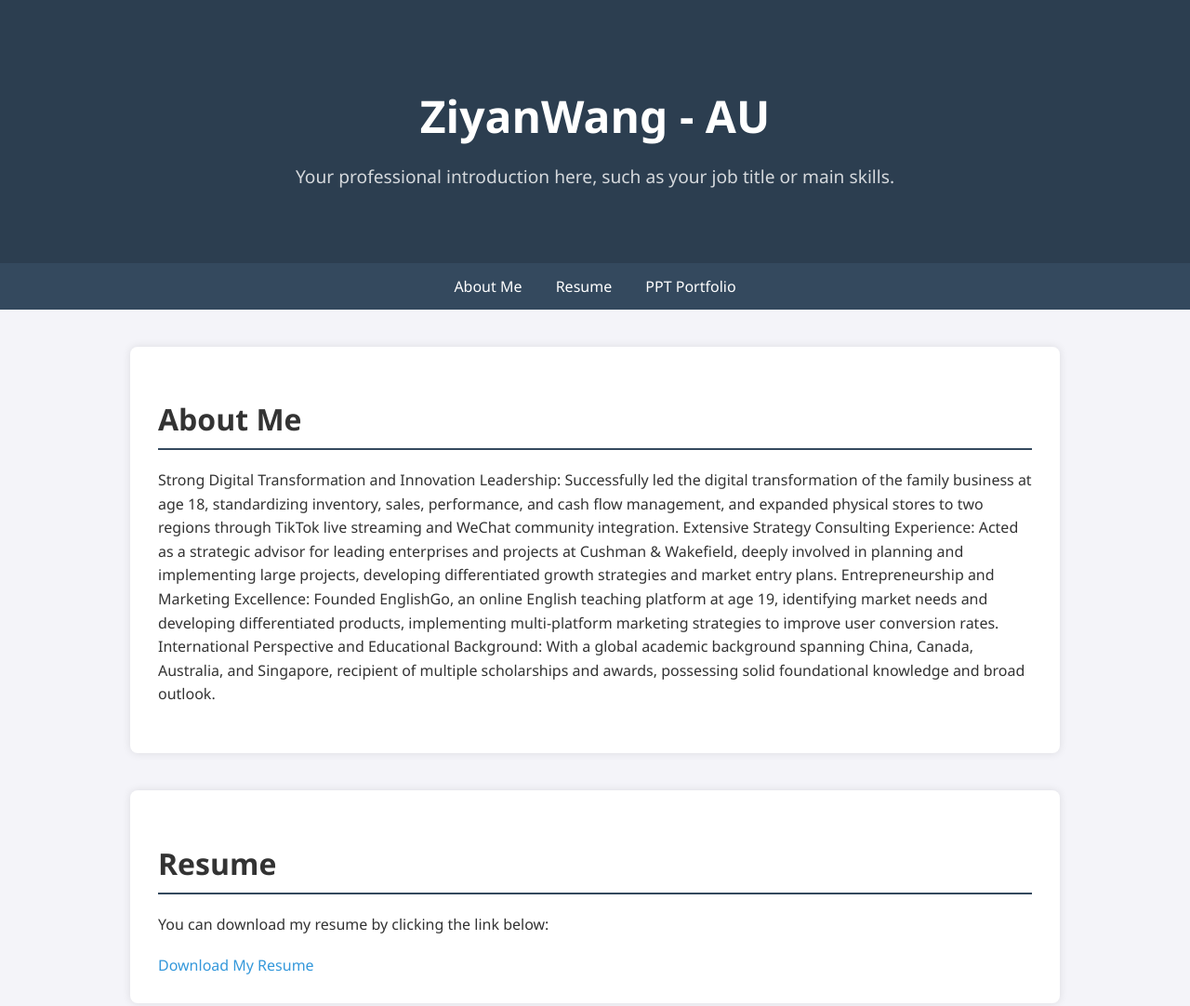
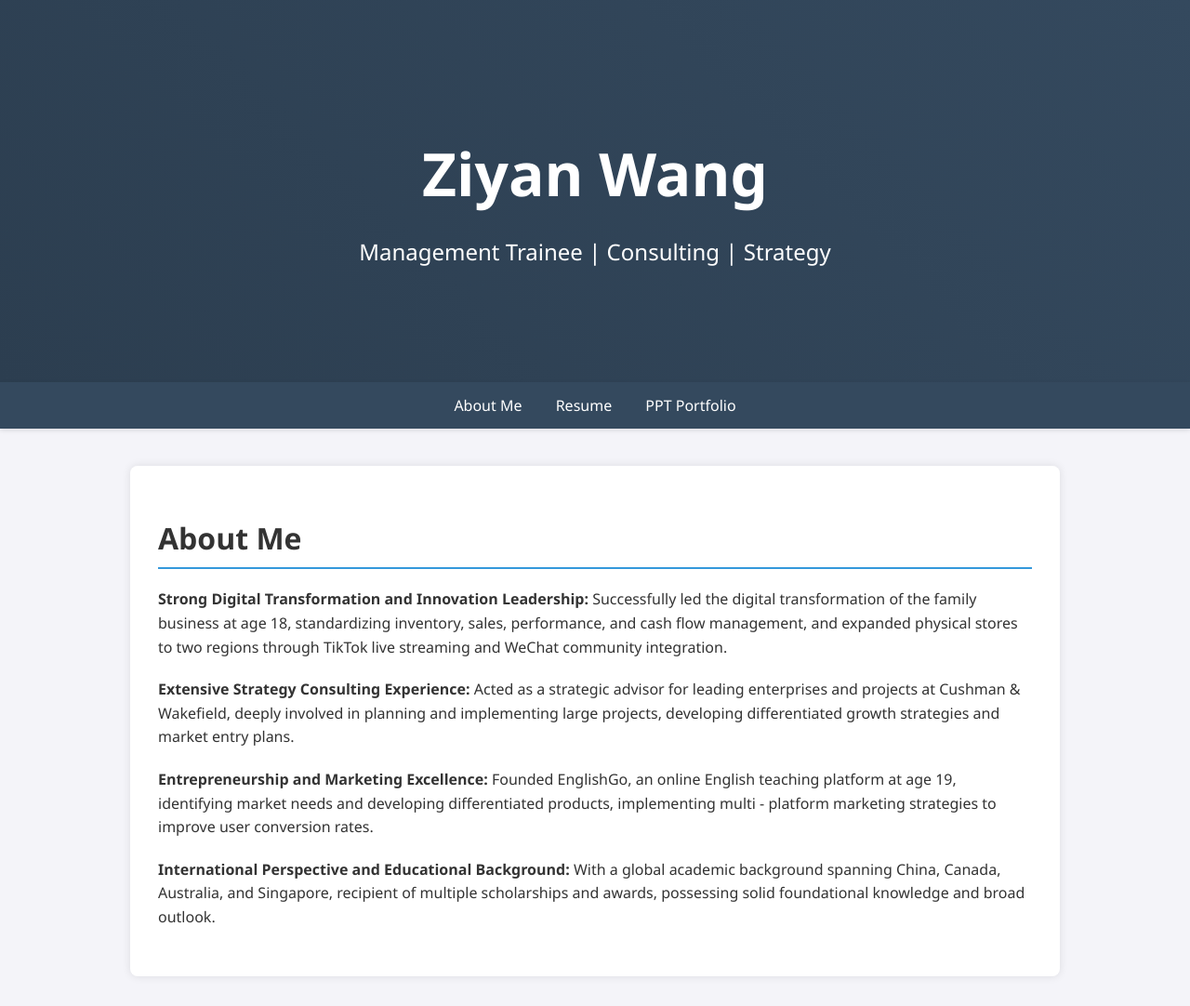
Before and after one commit to ZiyanWang-AU/ZiyanWang-AU.github.io, a plain HTML site: page index.html in a window 1280 px wide. Shown: the top 1082 px of the page at 93% size. Drawn offline with Linux system fonts and the light colour scheme.

Commit message:
Optimize index.html for better appearance and layout

```diff
--- a/index.html
+++ b/index.html
@@ -4,7 +4,7 @@
 <head>
     <meta charset="UTF-8">
     <meta name="viewport" content="width=device-width, initial-scale=1.0">
-    <title>ZiyanWang - AU's Personal Page</title>
+    <title>ZiyanWang's Personal Page</title>
     <style>
         /* 全局样式 */
         body {
@@ -13,30 +13,72 @@
             padding: 0;
             background-color: #f4f4f9;
             color: #333;
+            animation: fadeIn 1s ease-in-out;
+        }
+
+        @keyframes fadeIn {
+            from {
+                opacity: 0;
+            }
+            to {
+                opacity: 1;
+            }
         }
 
         /* 头部样式 */
         header {
-            background-color: #2c3e50;
+            background: linear-gradient(45deg, #2c3e50, #34495e);
             color: white;
             text-align: center;
-            padding: 60px 0;
+            padding: 100px 0;
+            position: relative;
+            overflow: hidden;
         }
 
         header h1 {
-            font-size: 3em;
+            font-size: 4em;
             margin-bottom: 10px;
+            transform: translateY(-50px);
+            opacity: 0;
+            animation: slideDown 1s ease-out 0.5s forwards;
         }
 
         header p {
-            font-size: 1.2em;
-            opacity: 0.8;
+            font-size: 1.5em;
+            opacity: 0;
+            animation: fadeInUp 1s ease-out 1s forwards;
+        }
+
+        @keyframes slideDown {
+            from {
+                transform: translateY(-50px);
+                opacity: 0;
+            }
+            to {
+                transform: translateY(0);
+                opacity: 1;
+            }
+        }
+
+        @keyframes fadeInUp {
+            from {
+                transform: translateY(20px);
+                opacity: 0;
+            }
+            to {
+                transform: translateY(0);
+                opacity: 1;
+            }
         }
 
         /* 导航栏样式 */
         nav {
             background-color: #34495e;
             text-align: center;
+            position: sticky;
+            top: 0;
+            z-index: 100;
+            box-shadow: 0 2px 5px rgba(0, 0, 0, 0.1);
         }
 
         nav ul {
@@ -55,11 +97,12 @@
             text-align: center;
             padding: 14px 16px;
             text-decoration: none;
-            transition: background-color 0.3s ease;
+            transition: background-color 0.3s ease, transform 0.3s ease;
         }
 
         nav ul li a:hover {
             background-color: #2c3e50;
+            transform: scale(1.1);
         }
 
         /* 主要内容区域样式 */
@@ -75,6 +118,32 @@
             box-shadow: 0 0 10px rgba(0, 0, 0, 0.1);
             padding: 30px;
             margin-bottom: 40px;
+            opacity: 0;
+            transform: translateY(20px);
+            animation: fadeInSection 1s ease-out forwards;
+        }
+
+        section:nth-child(1) {
+            animation-delay: 1.5s;
+        }
+
+        section:nth-child(2) {
+            animation-delay: 2s;
+        }
+
+        section:nth-child(3) {
+            animation-delay: 2.5s;
+        }
+
+        @keyframes fadeInSection {
+            from {
+                opacity: 0;
+                transform: translateY(20px);
+            }
+            to {
+                opacity: 1;
+                transform: translateY(0);
+            }
         }
 
         section h2 {
@@ -82,6 +151,27 @@
             margin-bottom: 20px;
             border-bottom: 2px solid #34495e;
             padding-bottom: 10px;
+            position: relative;
+        }
+
+        section h2::after {
+            content: '';
+            position: absolute;
+            bottom: -2px;
+            left: 0;
+            width: 0;
+            height: 2px;
+            background-color: #3498db;
+            animation: underline 1s ease-out 3s forwards;
+        }
+
+        @keyframes underline {
+            from {
+                width: 0;
+            }
+            to {
+                width: 100%;
+            }
         }
 
         section p {
@@ -101,11 +191,13 @@
         section a {
             color: #3498db;
             text-decoration: none;
-            transition: color 0.3s ease;
+            transition: color 0.3s ease, transform 0.3s ease;
+            display: inline-block;
         }
 
         section a:hover {
             color: #2980b9;
+            transform: scale(1.05);
         }
 
         /* 页脚样式 */
@@ -121,8 +213,8 @@
 <body>
     <!-- 头部 -->
     <header>
-        <h1>ZiyanWang - AU</h1>
-        <p>Your professional introduction here, such as your job title or main skills.</p>
+        <h1>Ziyan Wang</h1>
+        <p>Management Trainee | Consulting | Strategy</p>
     </header>
 
     <!-- 导航栏 -->
@@ -139,19 +231,10 @@
         <!-- 关于我 -->
         <section id="about">
             <h2>About Me</h2>
-            <p>
-                Strong Digital Transformation and Innovation Leadership: Successfully led the digital transformation of the family business at
-age 18, standardizing inventory, sales, performance, and cash flow management, and expanded physical stores to two regions through
-TikTok live streaming and WeChat community integration.
-Extensive Strategy Consulting Experience: Acted as a strategic advisor for leading enterprises and projects at Cushman &
-Wakefield, deeply involved in planning and implementing large projects, developing differentiated growth strategies and market
-entry plans.
-Entrepreneurship and Marketing Excellence: Founded EnglishGo, an online English teaching platform at age 19, identifying
-market needs and developing differentiated products, implementing multi-platform marketing strategies to improve user conversion
-rates.
-International Perspective and Educational Background: With a global academic background spanning China, Canada, Australia,
-and Singapore, recipient of multiple scholarships and awards, possessing solid foundational knowledge and broad outlook.
-            </p>
+            <p><strong>Strong Digital Transformation and Innovation Leadership:</strong> Successfully led the digital transformation of the family business at age 18, standardizing inventory, sales, performance, and cash flow management, and expanded physical stores to two regions through TikTok live streaming and WeChat community integration.</p>
+            <p><strong>Extensive Strategy Consulting Experience:</strong> Acted as a strategic advisor for leading enterprises and projects at Cushman & Wakefield, deeply involved in planning and implementing large projects, developing differentiated growth strategies and market entry plans.</p>
+            <p><strong>Entrepreneurship and Marketing Excellence:</strong> Founded EnglishGo, an online English teaching platform at age 19, identifying market needs and developing differentiated products, implementing multi - platform marketing strategies to improve user conversion rates.</p>
+            <p><strong>International Perspective and Educational Background:</strong> With a global academic background spanning China, Canada, Australia, and Singapore, recipient of multiple scholarships and awards, possessing solid foundational knowledge and broad outlook.</p>
         </section>
 
         <!-- 简历 -->
@@ -173,7 +256,7 @@ and Singapore, recipient of multiple scholarships and awards, possessing solid f
 
     <!-- 页脚 -->
     <footer>
-        <p>&copy; 2025 ZiyanWang. All rights reserved.</p>
+        <p>&copy; 2025 Ziyan Wang. All rights reserved.</p>
     </footer>
 </body>
 
```
Also changed, not shown: 1 other file.
